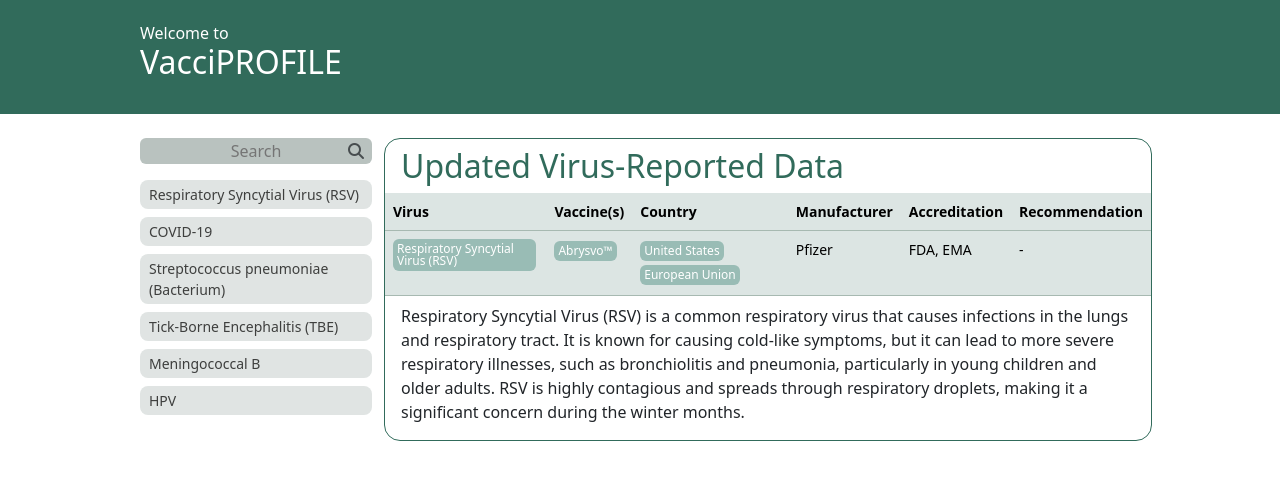
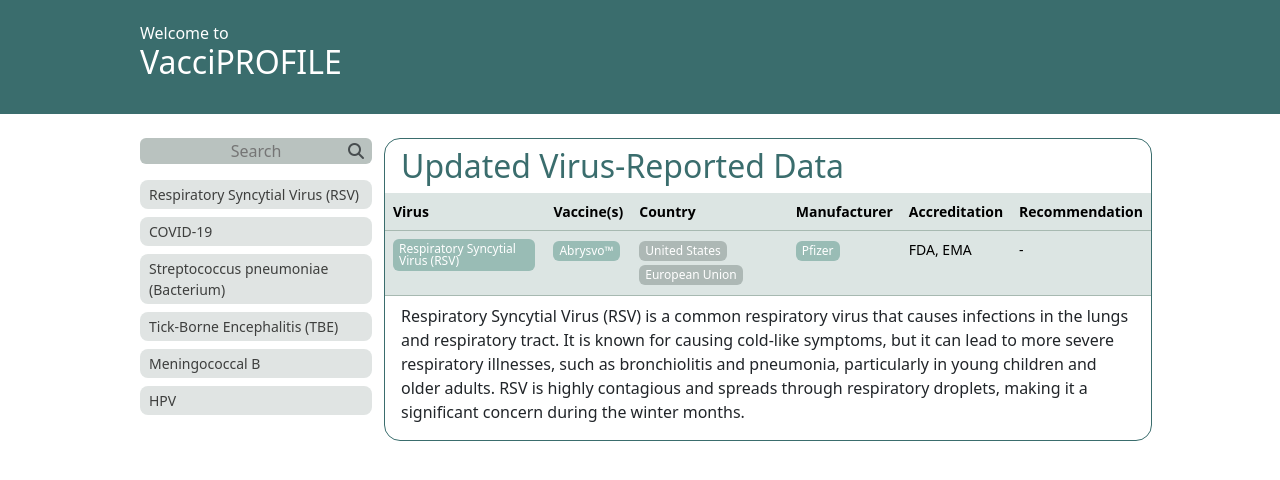
Before and after one commit to gudaedujobs/vacciprofile, a React (Create React App) app in the folder client/: page / in a window 1280 px wide. Shown: the top 480 px of the page. Built offline with nearby package versions, Linux system fonts and the light colour scheme.

Commit message:
Latest Update

```diff
--- a/client/src/App.js
+++ b/client/src/App.js
@@ -103,12 +103,12 @@ const App = () => {
                             </thead>
                             <tbody>
                                 <tr>
-                                    <td className='hover-highlight'><span className='pill-unselected badge bg-pale px-1'>{selectedVirus.name}</span></td>
-                                    <td className=''>{getVaccineNames(selectedVirus.vaccines).map((vaccine, index)=><span key={index} className='pill-unselected badge bg-pale px-1'>{vaccine}</span>)}</td>
-                                    <td className='hover-highlight'>{selectedVirus.vaccines?.[0]?.vaccineId ? getCountriesForVaccine(selectedVirus.vaccines[0].vaccineId).map((country, index)=><span key={index} className='pill-unselected badge bg-pale px-1'>{country}</span>) : '-'}</td>
-                                    <td className='hover-highlight'>{selectedVirus.vaccines?.[0]?.vaccineId ? getManufacturerForVaccine(selectedVirus.vaccines[0].vaccineId) : '-'}</td>
-                                    <td className='hover-highlight'>{selectedVirus.vaccines?.[0]?.vaccineId ? getAccreditationsForVaccine(selectedVirus.vaccines[0].vaccineId) : '-'}</td>
-                                    <td className=''>{selectedVirus.vaccines?.[0]?.vaccineId ? getRecommendationForVaccine(selectedVirus.vaccines[0].vaccineId) : '-'}</td>
+                                    <td className='virus-cell'><span className='pill-unselected badge'>{selectedVirus.name}</span></td>
+                                    <td className='vaccine-cell'>{getVaccineNames(selectedVirus.vaccines).map((vaccine, index)=><span key={index} className='pill-unselected badge'>{vaccine}</span>)}</td>
+                                    <td className='country-cell'>{selectedVirus.vaccines?.[0]?.vaccineId ? getCountriesForVaccine(selectedVirus.vaccines[0].vaccineId).map((country, index)=><span key={index} className='pill-unselected pill-unselectable badge bg-muted'>{country}</span>) : '-'}</td>
+                                    <td className='manufacturer-cell'><span className='pill-unselected badge'>{selectedVirus.vaccines?.[0]?.vaccineId ? getManufacturerForVaccine(selectedVirus.vaccines[0].vaccineId) : '-'}</span></td>
+                                    <td className='accreditation-cell'>{selectedVirus.vaccines?.[0]?.vaccineId ? getAccreditationsForVaccine(selectedVirus.vaccines[0].vaccineId) : '-'}</td>
+                                    <td className='recommendation-cell'>{selectedVirus.vaccines?.[0]?.vaccineId ? getRecommendationForVaccine(selectedVirus.vaccines[0].vaccineId) : '-'}</td>
                                 </tr>
                             </tbody>
                         </table>
--- a/client/src/App.scss
+++ b/client/src/App.scss
@@ -36,6 +36,7 @@ table {
 }
 
 .pill-unselected {
+    background-color: $pale;
     font-weight: 100;
     font-size: 12px;
     display: inline-block;
@@ -43,12 +44,22 @@ table {
     word-wrap: break-word;
     width: auto;
     text-align: left;
+    padding: 4px 6px;
     margin-bottom: 2px;
     margin-right: 2px;
 }
 
 .pill-unselected:hover {
-    background-color: $paler!important;
+    background-color: $hover!important;
+    cursor: pointer;
+}
+
+.pill-unselectable {
+    background-color: $unselectable!important;
+}
+
+.pill-unselectable:hover {
+    cursor: none;
 }
 
 .subheading {
--- a/client/src/assets/styles/custom.scss
+++ b/client/src/assets/styles/custom.scss
@@ -1,7 +1,7 @@
 @import '~bootstrap/scss/functions';
 @import '~bootstrap/scss/variables';
 
-$primary: rgb(49, 107, 91);
+$primary: rgb(58, 109, 109);
 $secondary: rgb(27, 66, 55);
 $tertiary: rgb(201, 149, 53);
 $light: rgb(224, 228, 227);
@@ -14,7 +14,8 @@ $dark: #3e3f3e;
 $darker: rgb(141, 145, 144);
 $selected: rgb(149, 192, 183);
 $pale: rgb(153, 188, 181);
-$paler: rgb(128, 177, 167);
+$hover: rgb(128, 177, 167);
+$unselectable: rgb(173, 184, 181);
 
 $theme-colors: (
   "primary": $primary,
@@ -29,7 +30,8 @@ $theme-colors: (
   "darker": $darker,
   "selected": $selected,
   "pale": $pale,
-  "paler": $paler,
+  "hover": $hover,
+  "unselectable": $unselectable,
   "table-light": $tableLight
 );
 
```
